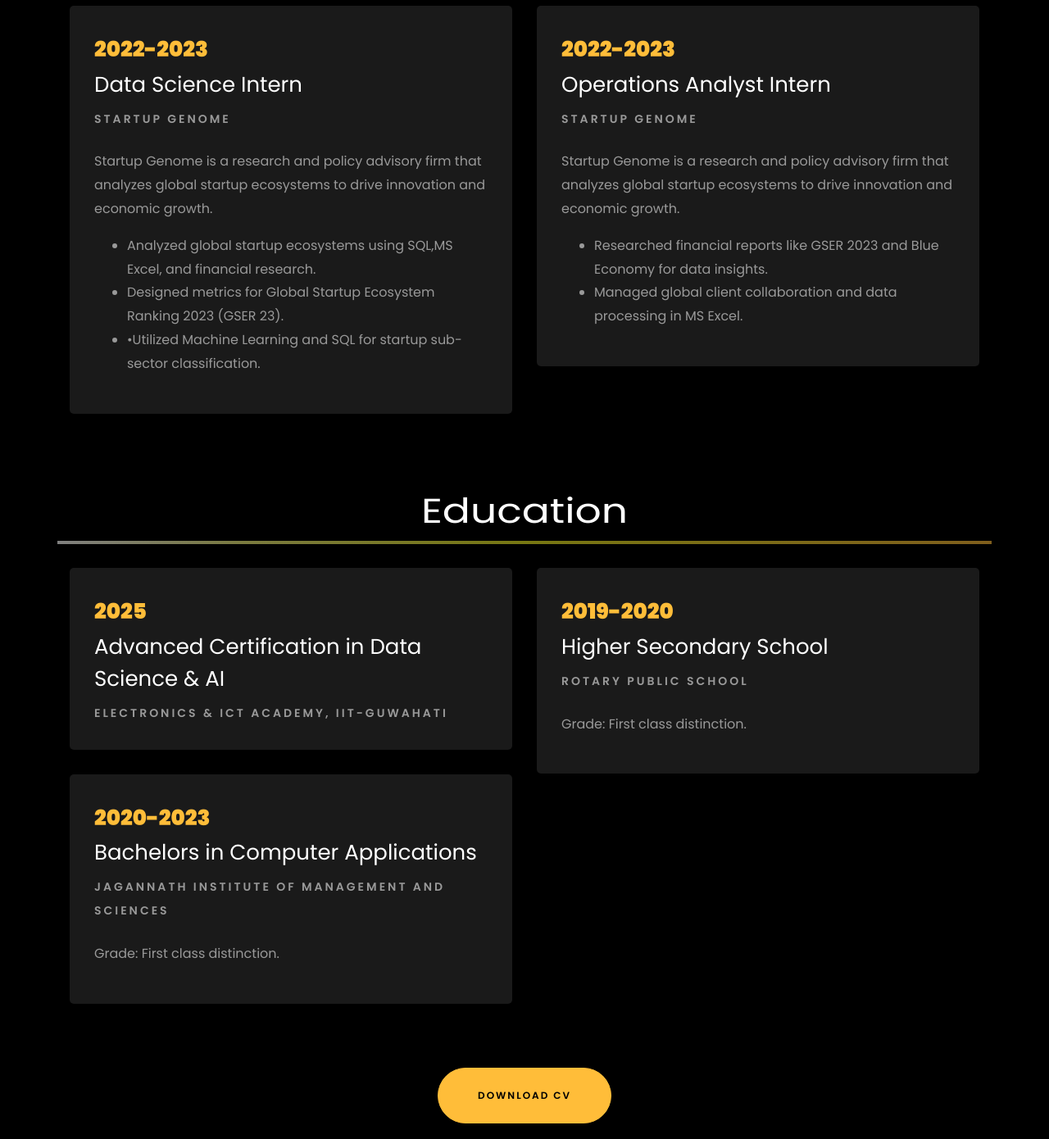
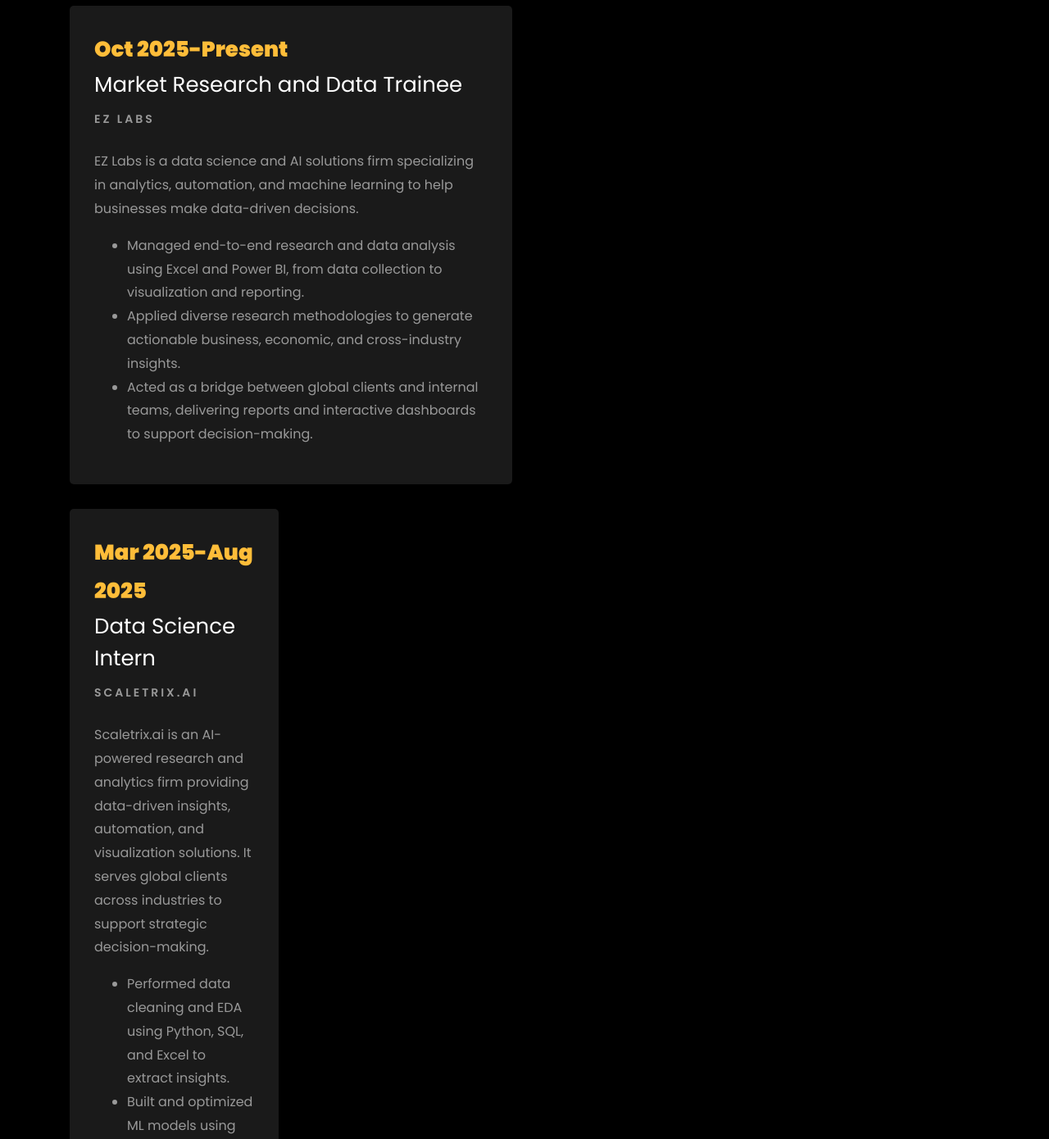
Before and after one commit to GAURAVVVV02/GAURAVVVV02.github.io, a plain HTML site: page index.html in a window 1280 px wide. Shown: the part 2080-3470 px from the top of the page at 82% size. Drawn offline with Linux system fonts and the light colour scheme; animation ran at ten frames a second; files whose address does not match are found by name.

Commit message:
Update index.html

```diff
--- a/index.html
+++ b/index.html
@@ -323,14 +323,44 @@
 		<div class="row">
 				<div class="col-md-6">
 					<div class="resume-wrap ftco-animate">
-						<span class="date">2022-2023</span>
+						<span class="date">Oct 2025-Present</span>
+						<h2>Market Research and Data Trainee</h2>
+						<span class="position">EZ Labs</span>
+						<p class="mt-4">EZ Labs is a data science and AI solutions firm specializing in analytics, automation, and machine learning to help businesses make data-driven decisions.
+							<ul>
+								<li>Managed end-to-end research and data analysis using Excel and Power BI, from data collection to visualization and reporting.</li>
+								<li>Applied diverse research methodologies to generate actionable business, economic, and cross-industry insights.</li>
+								<li>Acted as a bridge between global clients and internal teams, delivering reports and interactive dashboards to support decision-making.</li>
+							</ul>
+						</p>
+					</div>
+
+		<div class="row">
+				<div class="col-md-6">
+					<div class="resume-wrap ftco-animate">
+						<span class="date">Mar 2025-Aug 2025</span>
+						<h2>Data Science Intern</h2>
+						<span class="position">Scaletrix.AI</span>
+						<p class="mt-4">Scaletrix.ai is an AI-powered research and analytics firm providing data-driven insights, automation, and visualization solutions. It serves global clients across industries to support strategic decision-making.
+							<ul>
+								<li>Performed data cleaning and EDA using Python, SQL, and Excel to extract insights.</li>
+								<li>Built and optimized ML models using scikit-learn and pandas.</li>
+								<li>Designed interactive dashboards in Power BI and Tableau for business insights.</li>
+							</ul>
+						</p>
+					</div>
+
+		<div class="row">
+				<div class="col-md-6">
+					<div class="resume-wrap ftco-animate">
+						<span class="date">Oct 2022-May 2023</span>
 						<h2>Data Science Intern</h2>
 						<span class="position">Startup Genome</span>
 						<p class="mt-4">Startup Genome is a research and policy advisory firm that analyzes global startup ecosystems to drive innovation and economic growth.
 							<ul>
 								<li>Analyzed global startup ecosystems using SQL,MS Excel, and financial research.</li>
 								<li>Designed metrics for Global Startup Ecosystem Ranking 2023 (GSER 23).</li>
-								<li>•Utilized Machine Learning and SQL for startup sub-sector classification.</li>
+								<li>Utilized Machine Learning and SQL for startup sub-sector classification.</li>
 							</ul>
 						</p>
 					</div>
@@ -339,7 +369,7 @@
 
 				<div class="col-md-6">
 					<div class="resume-wrap ftco-animate">
-						<span class="date">2022-2023</span>
+						<span class="date">Jun 2022-May 2023</span>
 						<h2>Operations Analyst Intern</h2>
 						<span class="position">Startup Genome</span>
 						<p class="mt-4">Startup Genome is a research and policy advisory firm that analyzes global startup ecosystems to drive innovation and economic growth.
```
